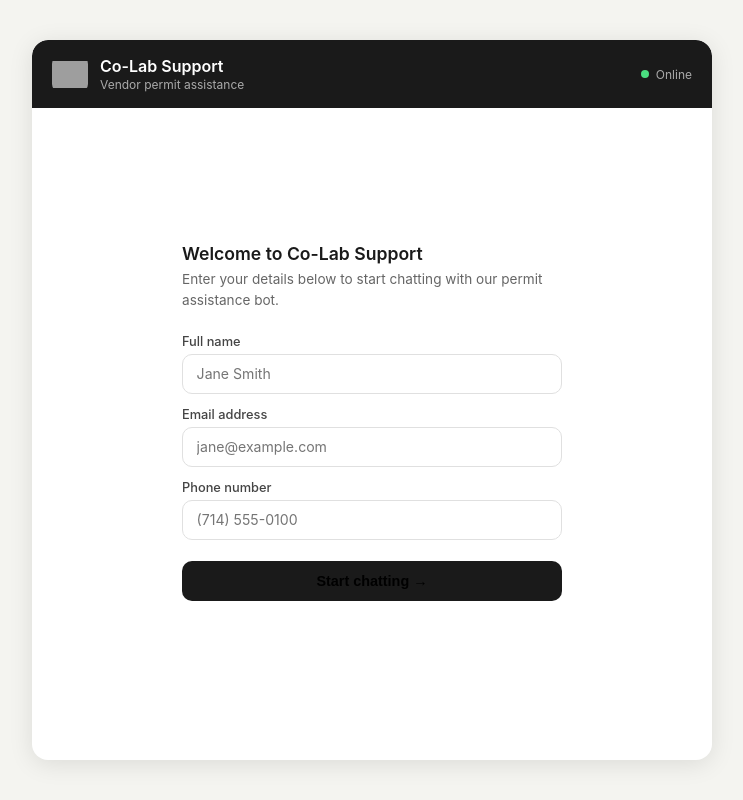
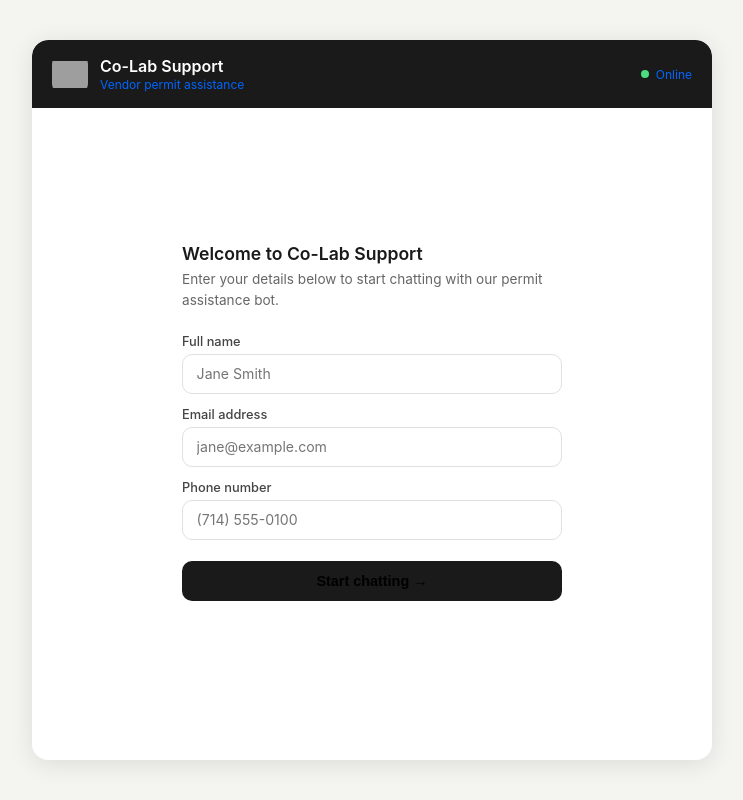
Before and after one commit to morgan368/Co-lab-Chatbot, a website: page index.html in a window 1280 px wide. Shown: the whole page, without its empty margins (268-1011 px from the left). Drawn offline with Linux system fonts and the light colour scheme; grey boxes are pictures that could not be loaded.

Commit message:
Change footer note text color to electric blue

```diff
--- a/index.html
+++ b/index.html
@@ -46,8 +46,8 @@
       font-size: 1.1rem;
     }
     .header-text h2 { font-size: 1rem; font-weight: 600; }
-    .header-text p { font-size: 0.75rem; color: #aaa; margin-top: 1px; }
-    .status { display: flex; align-items: center; gap: 0.4rem; margin-left: auto; font-size: 0.75rem; color: #aaa; }
+    .header-text p { font-size: 0.75rem; color: #0066FF; margin-top: 1px; }
+    .status { display: flex; align-items: center; gap: 0.4rem; margin-left: auto; font-size: 0.75rem; color: #0066FF; }
     .dot { width: 8px; height: 8px; background: #4ade80; border-radius: 50%; }
 
     /* Welcome screen */
@@ -186,7 +186,7 @@
     #sendbtn:disabled { opacity: 0.4; cursor: default; }
     #sendbtn:hover:not(:disabled) { opacity: 0.85; }
     .footer-note {
-      text-align: center; font-size: 0.74rem; color: #aaa;
+      text-align: center; font-size: 0.74rem; color: #0066FF;
       padding: 0 1.25rem 0.85rem;
       flex-shrink: 0;
     }
```
